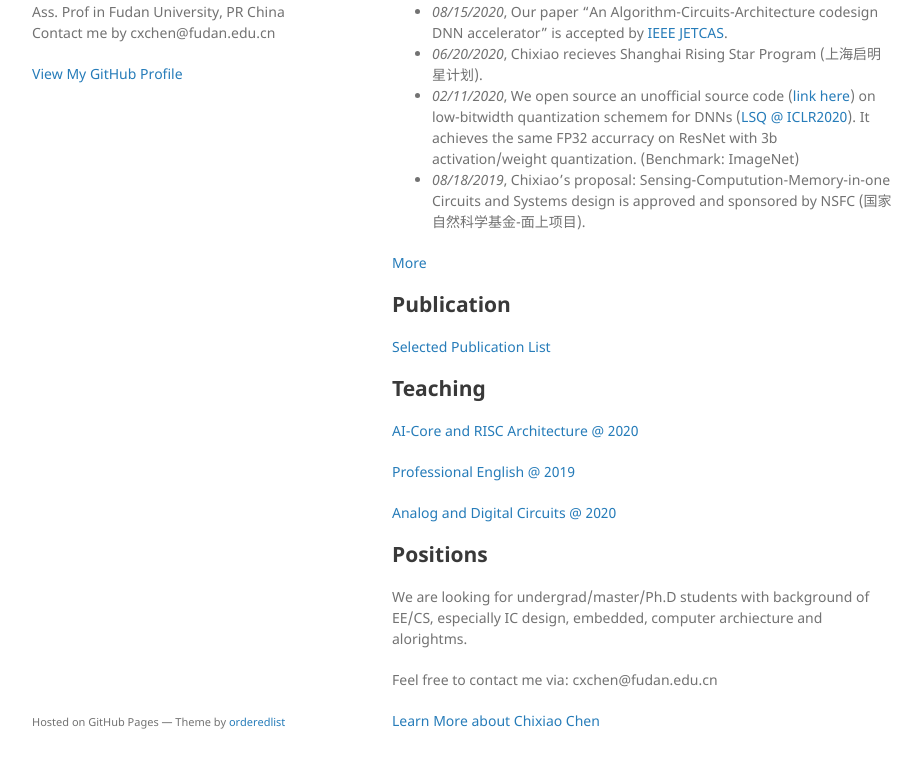
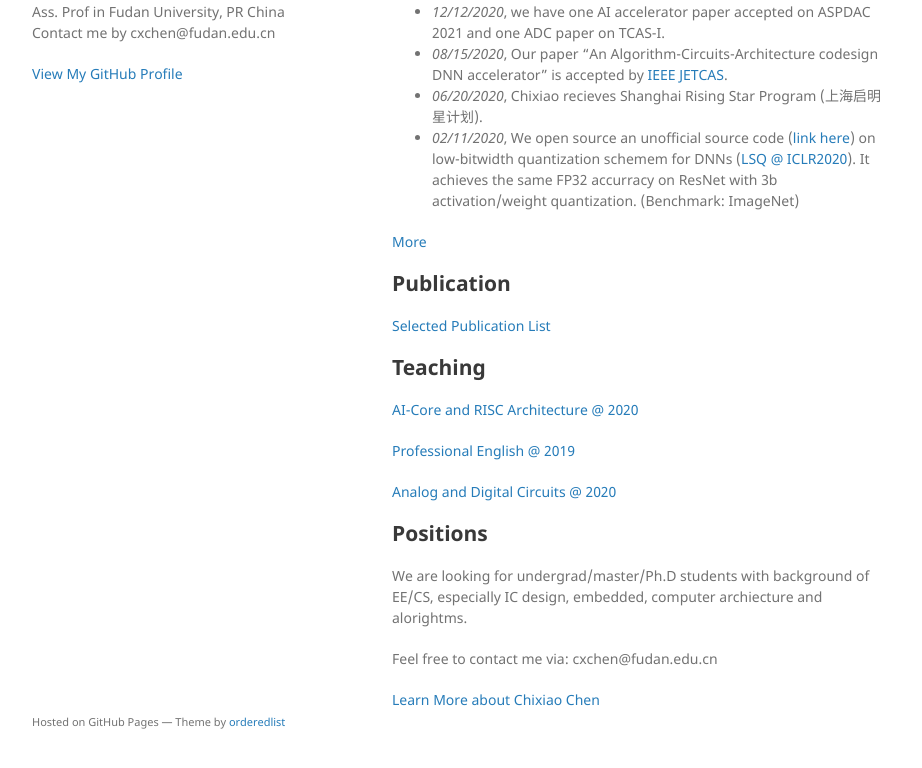
Before and after one commit to cihlab/cihlab.github.io, a Jekyll site: the page built from index.md, in a window 1280 px wide and 1168 px high. Shown: the part 367-1135 px from the top of the window, without its empty margins (178-1100 px from the left). Built offline with Jekyll 4.4.1, drawn with Linux system fonts in a browser that asks for light colours; our own code applies the rules of GitHub Pages for plain Markdown files.

Commit message:
Update index.md

```diff
--- a/index.md
+++ b/index.md
@@ -13,10 +13,10 @@ A brief chinese introduction can be found via [FAET faculty website](http://faet
 
 
 ## News
+* _12/12/2020_, we have one AI accelerator paper accepted on ASPDAC 2021 and one ADC paper on TCAS-I.
 * _08/15/2020_, Our paper "An Algorithm-Circuits-Architecture codesign DNN accelerator" is accepted by [IEEE JETCAS](https://ieeexplore.ieee.org/document/9162116).
 * _06/20/2020_, Chixiao recieves Shanghai Rising Star Program (上海启明星计划).
 * _02/11/2020_, We open source an unofficial source code ([link here](https://github.com/zhutmost/lsq-net)) on low-bitwidth quantization schemem for DNNs ([LSQ @ ICLR2020](https://arxiv.org/abs/1902.08153)). It achieves the same FP32 accurracy on ResNet with 3b activation/weight quantization. (Benchmark: ImageNet)
-* _08/18/2019_, Chixiao's proposal: Sensing-Computution-Memory-in-one Circuits and Systems design is approved and sponsored by NSFC (国家自然科学基金-面上项目).
 
 [More](./news.md)
 
```
